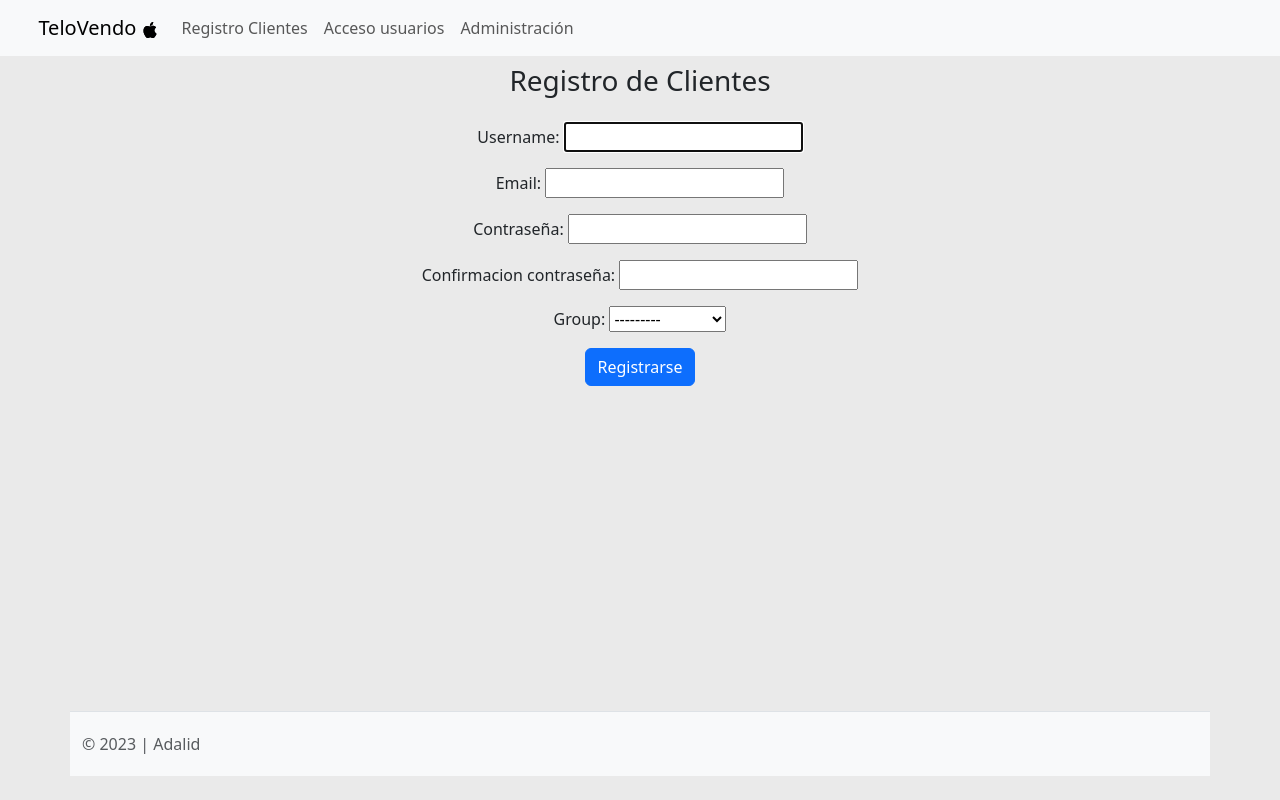
After one commit to rodrigolfh/python-trabajos-grupales, a Django app: page /registro_cliente in a window 1280 px wide. The commit adds this page. Run offline with Django 4.2, Linux system fonts and the light colour scheme.

Commit message:
se agrega formulario de registro de CLIENTE

```diff
--- a/modulo-6/telovendo/telovendo/account/forms.py
+++ b/modulo-6/telovendo/telovendo/account/forms.py
@@ -27,3 +27,16 @@ class UserRegistrationForm(UserCreationForm):
         model = User
         fields = ['username', 'email', 'password1', 'password2']
         help_texts = {k:"" for k in fields}
+
+class ClientRegistrationForm(UserCreationForm):
+    email = forms.EmailField()
+    password1 = forms.CharField(label="Contraseña", widget=forms.PasswordInput)
+    password2 = forms.CharField(label="Confirmacion contraseña", widget=forms.PasswordInput)
+    group = forms.ModelChoiceField(queryset=Group.objects.filter(name__in=["Clientes", "Invitado", "Proveedores"]))
+
+
+
+    class Meta:
+        model = User
+        fields = ['username', 'email', 'password1', 'password2']
+        help_texts = {k:"" for k in fields}
--- a/modulo-6/telovendo/telovendo/account/templates/account/base.html
+++ b/modulo-6/telovendo/telovendo/account/templates/account/base.html
@@ -31,6 +31,10 @@
     </button>
     <div class="collapse navbar-collapse" id="navbarNav">
         <ul class="navbar-nav">
+            <li class="nav-item">
+            <a class="nav-link" href="{% url 'registro_cliente' %}">Registro Clientes<span
+                    class="sr-only"></span></a>
+        </li>
           {% if user.is_authenticated %}
             <li class="nav-item">
                 <a class="nav-link" href="{% url 'pg2' %}">Nuestros usuarios<span
@@ -73,8 +77,8 @@
   {% endblock %}
   </div>
 </div>
-    <div class="container">
-        <footer class="container mt-auto d-flex flex-wrap justify-content-between align-items-center py-3 my-4 border-top  fixed-bottom">
+    <div class="container bg-light">
+        <footer class="bg-light container mt-auto d-flex flex-wrap justify-content-between align-items-center py-3 my-4 border-top  fixed-bottom">
           <p class="col-md-4 mb-0 text-muted">&copy; 2023 | Adalid</p>
           <a href="/" class="col-md-4 d-flex align-items-center justify-content-center mb-3 mb-md-0 me-md-auto link-dark text-decoration-none">
             <svg class="bi me-2" width="40" height="32"><use xlink:href="#bootstrap"/></svg>
--- /dev/null
+++ b/modulo-6/telovendo/telovendo/account/templates/account/formulario_cliente.html
@@ -0,0 +1,10 @@
+{% extends 'account/base.html' %}
+
+{% block body %}
+  <h3>Registro de Clientes</h3>
+  <form class="mt-4" action="" method="post">
+    {% csrf_token %}
+    {{ form.as_p }}
+    <button type="submit" class="btn btn-primary">Registrarse</button>
+  </form>
+{% endblock %}
--- a/modulo-6/telovendo/telovendo/account/urls.py
+++ b/modulo-6/telovendo/telovendo/account/urls.py
@@ -8,6 +8,7 @@ urlpatterns = [
     path("bienvenida", views.bienvenida_view, name="bienvenida"),
     path('forms', views.forms, name='forms'),
     path("logout", views.logout_view, name="logout"),
+    path('registro_cliente', views.cliente_form_view, name='registro_cliente'),
     #path("usuarios", views.usuarios, name = "usuarios")
     # "" es lo que sigue de la url principal, en este caso es solo /,
     # el segundo parámetro es lo que se debe renderizar al ingresar allí.
--- a/modulo-6/telovendo/telovendo/account/views.py
+++ b/modulo-6/telovendo/telovendo/account/views.py
@@ -1,7 +1,7 @@
 from django.shortcuts import render, redirect
 from django.contrib.auth.models import User
 from .models import Proveedor
-from .forms import ProveedorForm, UserRegistrationForm, UserCreationForm
+from .forms import ProveedorForm, UserRegistrationForm, ClientRegistrationForm
 from django.contrib import messages
 from django.contrib.auth import authenticate, login, logout
 from django.contrib.auth.decorators import login_required, permission_required
@@ -100,3 +100,19 @@ def forms(request):
 
     context = {'form': form}
     return render(request, 'account/formulario.html', context=context)
+
+def cliente_form_view(request):
+    if request.method == "POST":
+        form = ClientRegistrationForm(request.POST)
+        if form.is_valid():
+            username = form.cleaned_data['username']
+            group = form.cleaned_data['group']
+            user = form.save()
+            user.groups.add(group)
+            messages.success(request, f'Cliente {username} creado exitosamente!!')
+            return redirect('index') #requiere import de django shortcuts (redirect)
+    else:
+        form = ClientRegistrationForm()
+
+    context = {'form': form}
+    return render(request, 'account/formulario_cliente.html', context=context)
```
Also changed, not shown: modulo-6/telovendo/telovendo/db.sqlite3.
